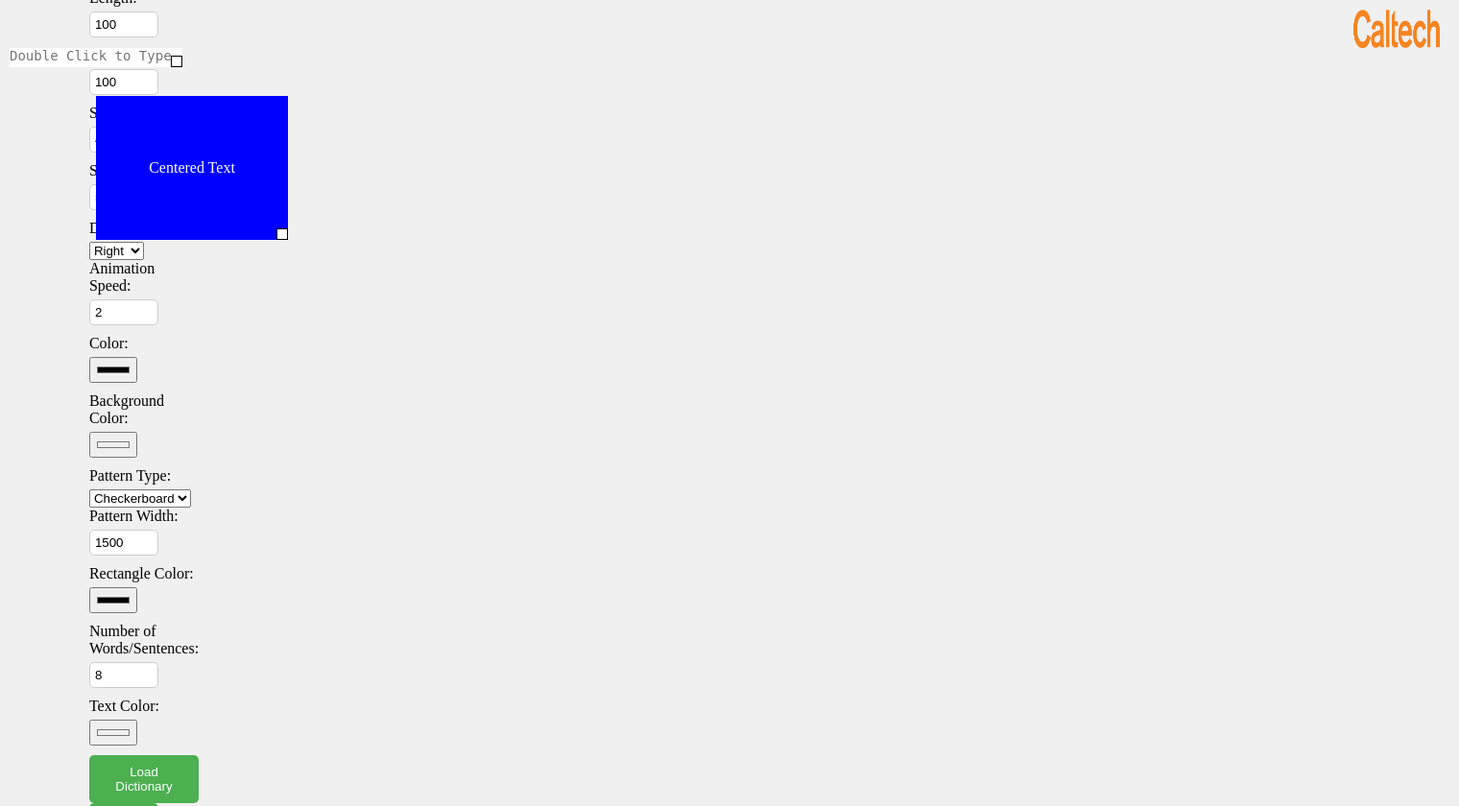
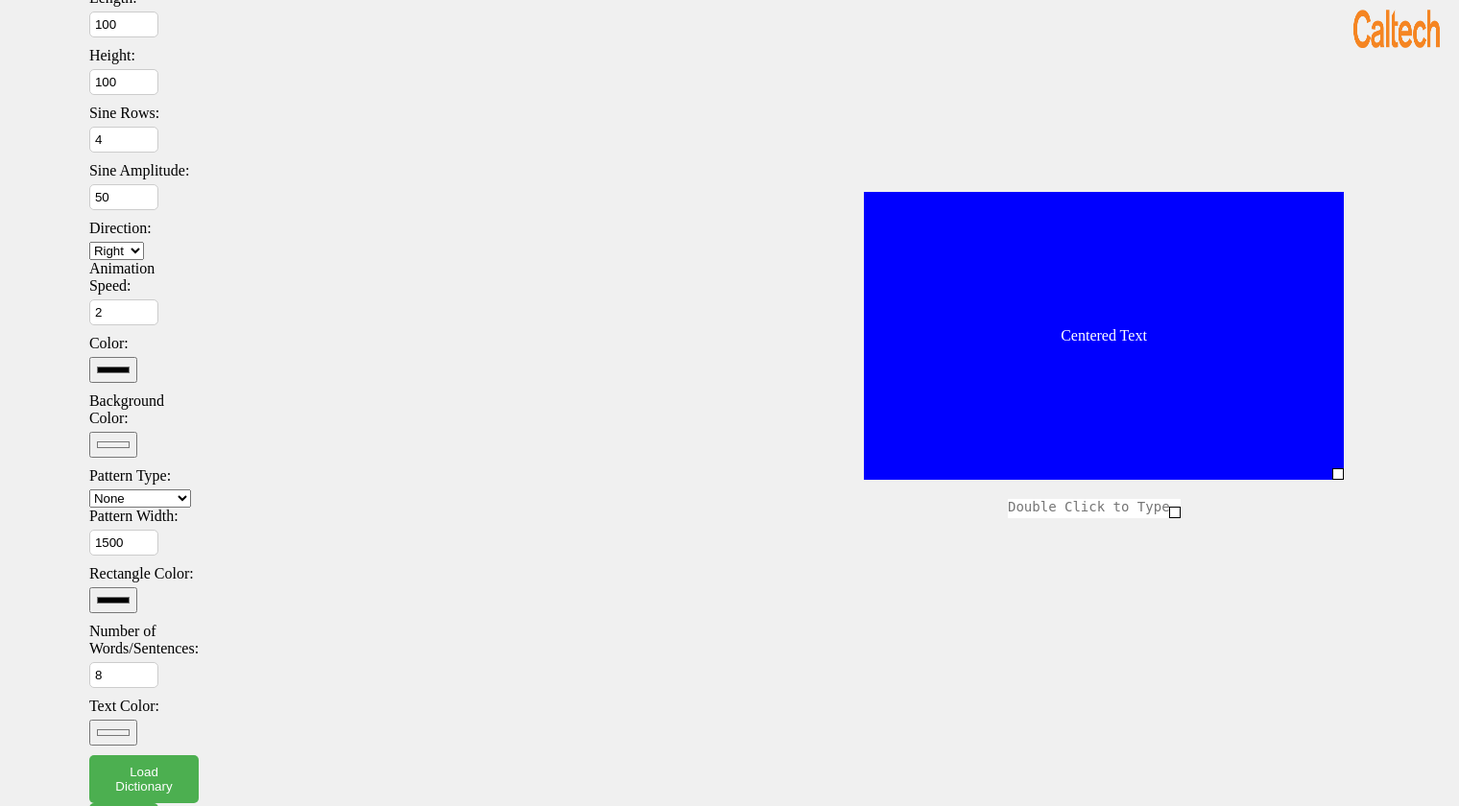
Before and after one commit to sanvi1855544/SURF_Parkinsons_Disease, a Flask app: page /therapy in a window 1520 px wide; the page is wider, and only the part inside the window is pictured. Shown: the top 840 px of that part at 96% size. Run offline with Flask 3, Linux system fonts and the light colour scheme.

Commit message:
None pattern got deleted, idk why, I added it back

```diff
--- a/templates/therapy.html
+++ b/templates/therapy.html
@@ -51,12 +51,12 @@
             }
 
             #rectangle {
-                width: 200px;
-                height: 150px;
+                width: 500px;
+                height: 300px;
                 background-color: blue;
                 position: absolute;
-                top: 100px;
-                left: 100px;
+                top: 200px;
+                left: 900px;
                 cursor: move;
                 display: flex;
                 align-items: center;
@@ -66,8 +66,8 @@
 
             #textInputWrapper {
                 position: absolute;
-                top: 50px;
-                left: 10px;
+                top: 520px;
+                left: 1050px;
                 width: 180px;
                 height: 20px;
                 cursor: move;
@@ -148,6 +148,7 @@
 
             <label for="patternType">Pattern Type:</label>
             <select id="patternType">
+                <option value="none">None</option>
                 <option value="checkerboard">Checkerboard</option>
                 <option value="sine">Sine</option>
                 <option value="chevron">Chevron</option>
@@ -412,7 +413,7 @@
             let animationSpeed = 2;
             let color = "#000000";
             let backgroundColor = "#f0f0f0";
-            let patternType = "checkerboard";
+            let patternType = "none";
             let patternAngle = 0;
             let patternWidth = 1500;
 
@@ -750,6 +751,9 @@
 
             // Update the pattern based on the selected pattern type
             function updatePattern() {
+                if (patternType === "none") {
+                    return;
+                }
                 if (direction === "right"){
                     if (patternType === "checkerboard") {
                         drawCheckerboardRight();
```
